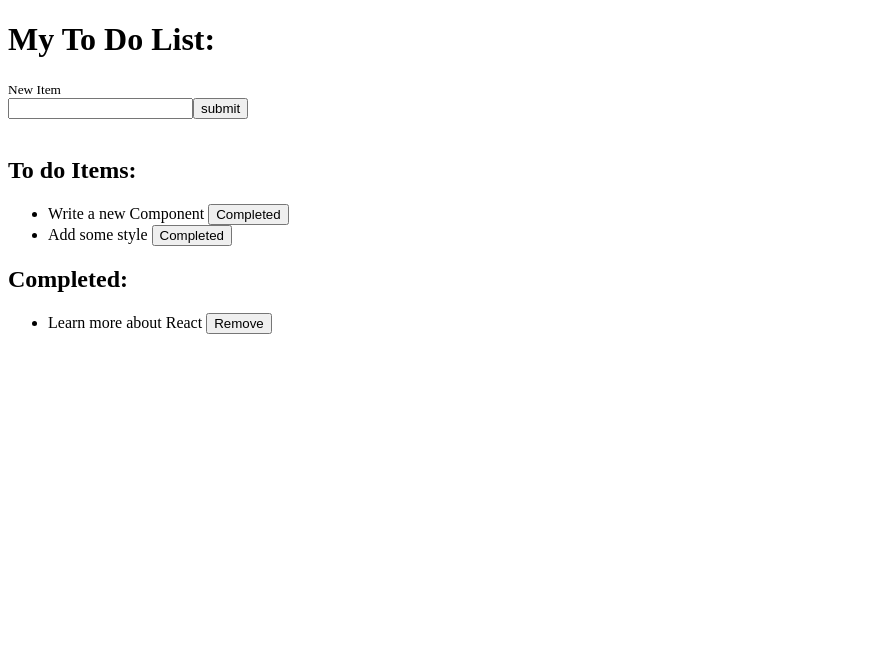
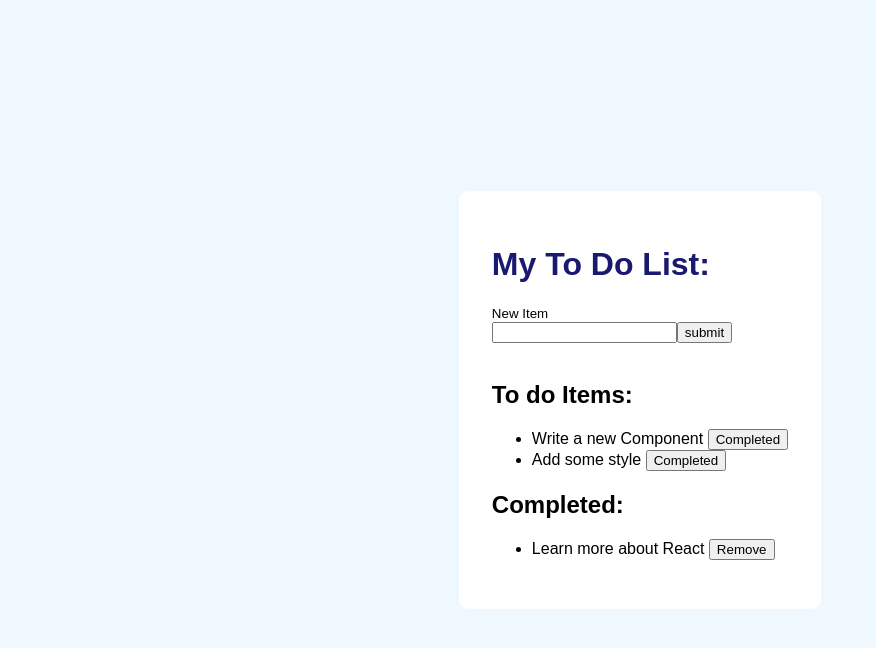
Before and after one commit to lucas9121/To-do-list, a React (Create React App) app: page / in a window 1280 px wide. Shown: the top 648 px of the page, without its empty margins (0-876 px from the left). Built offline with nearby package versions, Linux system fonts and the light colour scheme.

Commit message:
adding css

```diff
--- a/src/style.css
+++ b/src/style.css
@@ -0,0 +1,20 @@
+body {
+    background-color: aliceblue;
+    min-height: 100vh;
+    max-height: max-content;
+    display: flex;
+    align-items: center;
+    justify-content: center;
+    font-family: sans-serif;
+    margin: 0;
+}
+.App {
+    border: solid white;
+    background-color: white;
+    padding: 30px;
+    border-radius: 10px;
+}
+
+h1 {
+    color: midnightblue;
+}
```
